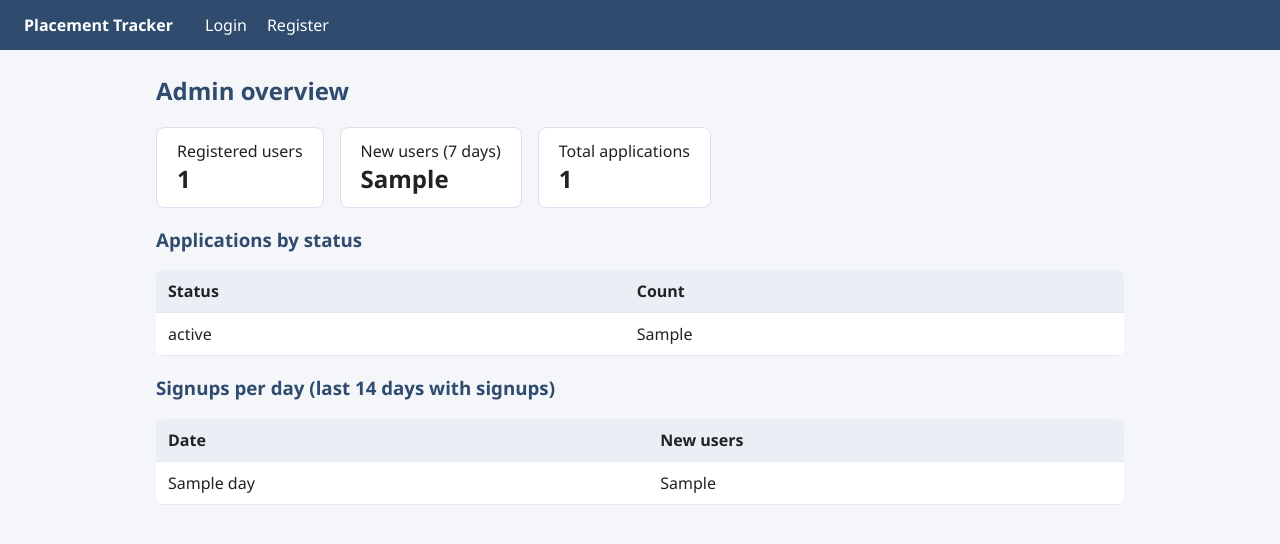
After one commit to avishwa25/placement-tracker, a Flask app: template templates/admin.html in a window 1280 px wide. The commit adds this page. Shown: the top 544 px of the page. Run offline with Flask 3, Linux system fonts and the light colour scheme; the template is opened without the code that fills it: most values are stand-ins (such as "Sample title", 1, 10 or a date in 2020).

Commit message:
Add strong passwords and admin overview

```diff
--- a/app.py
+++ b/app.py
@@ -3,6 +3,7 @@ from functools import wraps
 from flask import Flask, render_template, request, redirect, url_for, session, flash, jsonify, send_file
 from werkzeug.security import generate_password_hash, check_password_hash
 import mysql.connector
+import re
 from datetime import date
 import config
 from db import get_connection
@@ -20,6 +21,29 @@ def login_required(f):
         return f(*args, **kwargs)
     return wrapper
 
+def password_error(pw):
+    if len(pw) < 8:
+        return "Password must be at least 8 characters."
+    if not re.search(r"[A-Z]", pw):
+        return "Password needs at least one uppercase letter."
+    if not re.search(r"[a-z]", pw):
+        return "Password needs at least one lowercase letter."
+    if not re.search(r"[0-9]", pw):
+        return "Password needs at least one number."
+    if not re.search(r"[^A-Za-z0-9]", pw):
+        return "Password needs at least one symbol, like ! @ # $."
+    return None
+
+
+def admin_required(f):
+    @wraps(f)
+    def wrapper(*args, **kwargs):
+        if "student_id" not in session:
+            return redirect(url_for("login"))
+        if not session.get("is_admin"):
+            return "Forbidden", 403
+        return f(*args, **kwargs)
+    return wrapper
 
 @app.route("/")
 def home():
@@ -35,8 +59,13 @@ def register():
         email = request.form.get("email", "").strip().lower()
         password = request.form.get("password", "")
 
-        if not name or not email or len(password) < 6:
-            flash("Fill all fields. Password must be at least 6 characters.")
+        if not name or not email:
+            flash("Fill all fields.")
+            return render_template("register.html")
+
+        error = password_error(password)
+        if error:
+            flash(error)
             return render_template("register.html")
 
         conn = get_connection()
@@ -76,6 +105,7 @@ def login():
         if student and check_password_hash(student["password_hash"], password):
             session["student_id"] = student["id"]
             session["student_name"] = student["name"]
+            session["is_admin"] = bool(student["is_admin"])
             return redirect(url_for("dashboard"))
 
         flash("Wrong email or password.")
@@ -251,5 +281,45 @@ def export_pdf():
         mimetype="application/pdf",
     )
 
+@app.route("/admin")
+@admin_required
+def admin_page():
+    conn = get_connection()
+    cur = conn.cursor(dictionary=True)
+
+    cur.execute("SELECT COUNT(*) AS n FROM students")
+    total_users = cur.fetchone()["n"]
+
+    cur.execute("SELECT COUNT(*) AS n FROM applications")
+    total_apps = cur.fetchone()["n"]
+
+    cur.execute(
+        "SELECT COUNT(*) AS n FROM students "
+        "WHERE created_at >= NOW() - INTERVAL 7 DAY"
+    )
+    new_users = cur.fetchone()["n"]
+
+    cur.execute("SELECT status, COUNT(*) AS n FROM applications GROUP BY status")
+    by_status = {s: 0 for s in STATUSES}
+    for r in cur.fetchall():
+        by_status[r["status"]] = r["n"]
+
+    cur.execute(
+        "SELECT DATE(created_at) AS day, COUNT(*) AS n FROM students "
+        "GROUP BY DATE(created_at) ORDER BY day DESC LIMIT 14"
+    )
+    signups = cur.fetchall()
+
+    cur.close()
+    conn.close()
+    return render_template(
+        "admin.html",
+        total_users=total_users,
+        total_apps=total_apps,
+        new_users=new_users,
+        by_status=by_status,
+        signups=signups,
+    )
+
 if __name__ == "__main__":
     app.run(debug=True)
--- a/schema.sql
+++ b/schema.sql
@@ -20,3 +20,5 @@ CREATE TABLE applications (
     notes TEXT,
     FOREIGN KEY (student_id) REFERENCES students(id) ON DELETE CASCADE
 );
+
+ALTER TABLE students ADD COLUMN is_admin BOOLEAN NOT NULL DEFAULT FALSE;
--- /dev/null
+++ b/templates/admin.html
@@ -0,0 +1,79 @@
+{% extends "base.html" %} {% block content %}
+<h2>Admin overview</h2>
+
+<div style="display: flex; gap: 16px; flex-wrap: wrap; margin: 16px 0">
+  <div
+    style="
+      background: #fff;
+      border: 1px solid #dde;
+      padding: 12px 20px;
+      border-radius: 8px;
+    "
+  >
+    <div>Registered users</div>
+    <strong style="font-size: 24px">{{ total_users }}</strong>
+  </div>
+  <div
+    style="
+      background: #fff;
+      border: 1px solid #dde;
+      padding: 12px 20px;
+      border-radius: 8px;
+    "
+  >
+    <div>New users (7 days)</div>
+    <strong style="font-size: 24px">{{ new_users }}</strong>
+  </div>
+  <div
+    style="
+      background: #fff;
+      border: 1px solid #dde;
+      padding: 12px 20px;
+      border-radius: 8px;
+    "
+  >
+    <div>Total applications</div>
+    <strong style="font-size: 24px">{{ total_apps }}</strong>
+  </div>
+</div>
+
+<h3>Applications by status</h3>
+<table>
+  <thead>
+    <tr>
+      <th>Status</th>
+      <th>Count</th>
+    </tr>
+  </thead>
+  <tbody>
+    {% for status, n in by_status.items() %}
+    <tr>
+      <td>{{ status }}</td>
+      <td>{{ n }}</td>
+    </tr>
+    {% endfor %}
+  </tbody>
+</table>
+
+<h3>Signups per day (last 14 days with signups)</h3>
+<table>
+  <thead>
+    <tr>
+      <th>Date</th>
+      <th>New users</th>
+    </tr>
+  </thead>
+  <tbody>
+    {% for s in signups %}
+    <tr>
+      <td>{{ s.day }}</td>
+      <td>{{ s.n }}</td>
+    </tr>
+    {% else %}
+    <tr>
+      <td colspan="2">No signups yet.</td>
+    </tr>
+    {% endfor %}
+  </tbody>
+</table>
+{% endblock %}
--- a/templates/applications.html
+++ b/templates/applications.html
@@ -28,4 +28,5 @@
   const STATUSES = {{ statuses | tojson }};
 </script>
 <script src="{{ url_for('static', filename='js/applications.js') }}"></script>
-{% endblock %}
+{% if session.is_admin %}<a href="{{ url_for('admin_page') }}">Admin</a>{% endif
+%} {% endblock %}
```
Also changed, not shown: templates/register.html (+3 -6 lines), migrations/001_add_is_admin.sql (added).
